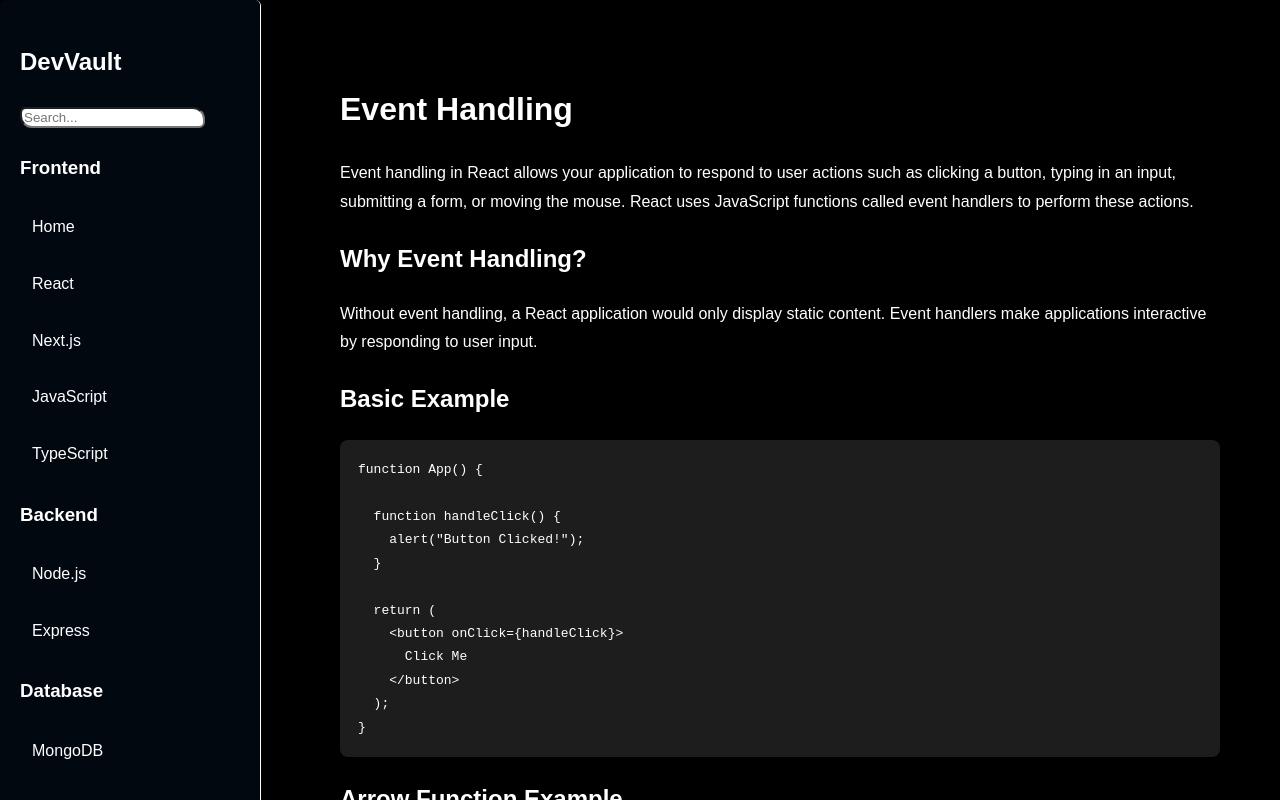
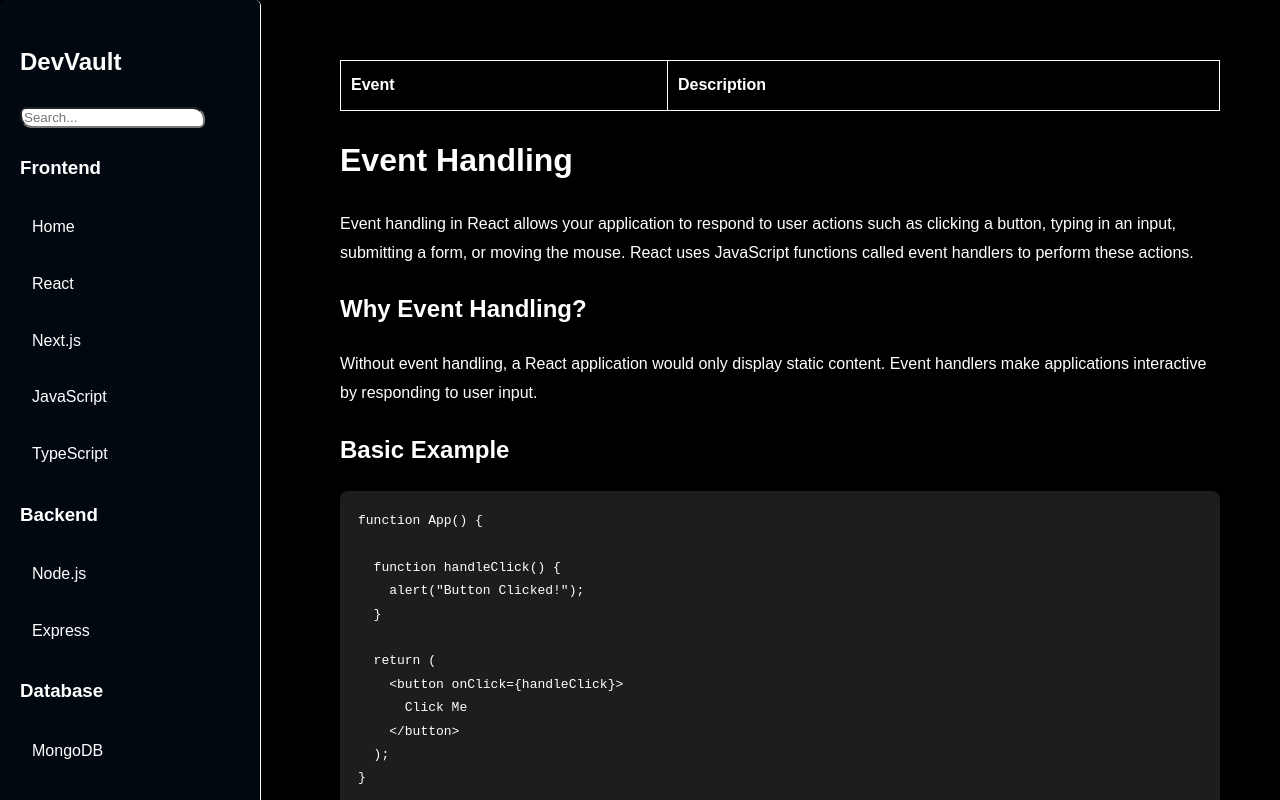
Before and after one commit to asmitbiswas/Project-Next-JS, a Next.js app in the folder app/: page /React/Event_Handling in a window 1280 px wide. Shown: the top 800 px of the page. Built offline with nearby package versions, Linux system fonts and the light colour scheme.

Commit message:
Full problem solved of CSS (React page)

```diff
--- a/app/app/(categories)/React/layout.tsx
+++ b/app/app/(categories)/React/layout.tsx
@@ -17,6 +17,20 @@ export default function ReactLayout({ children }: { children: React.ReactNode })
           lineHeight: "1.8",
         }}
       >
+        <table
+          style={{
+            border: "1px solid white",
+            width: "100%",
+            borderCollapse: "collapse",
+          }}
+        >
+          <tbody>
+            <tr>
+              <th style={{ border: "1px solid white", padding: "10px", textAlign: "left" }}>Event</th>
+              <th style={{ border: "1px solid white", padding: "10px", textAlign: "left" }}>Description</th>
+            </tr>
+          </tbody>
+        </table>
         {children}
       </div>
     </div>
```
